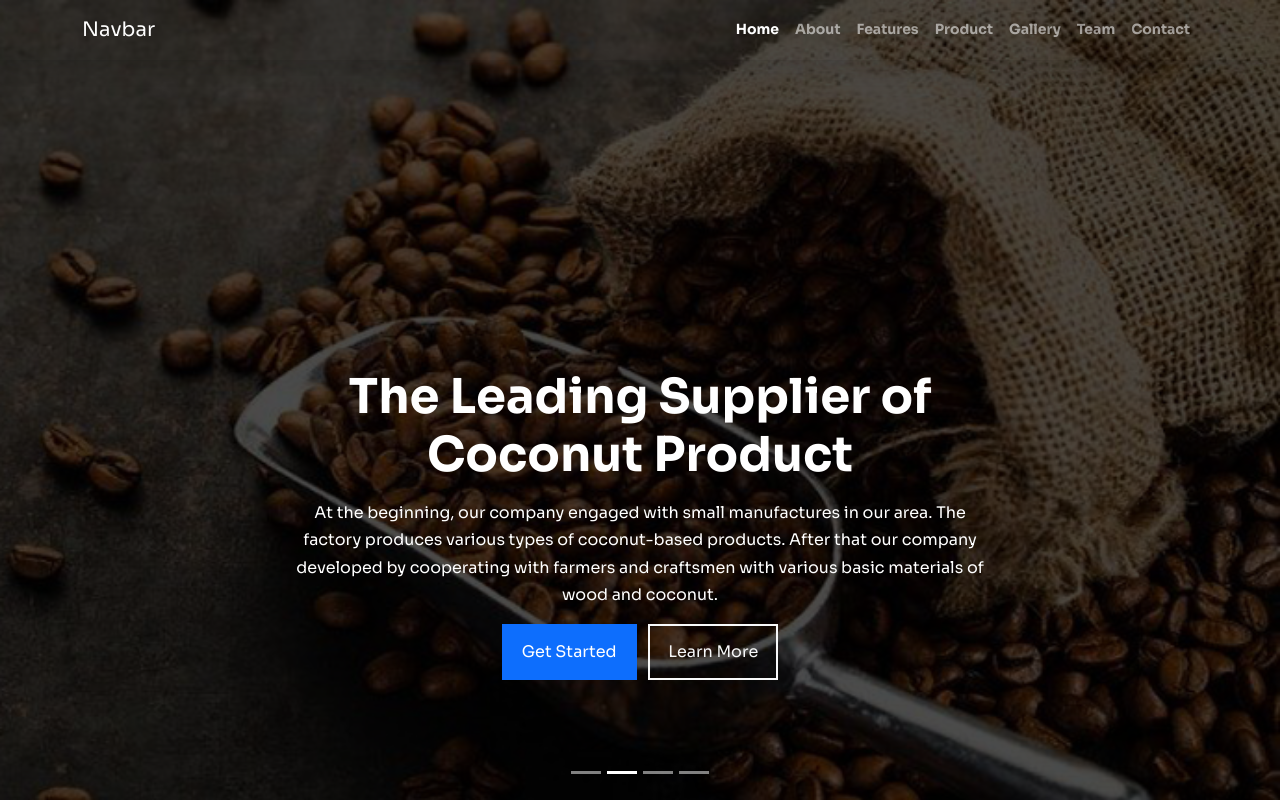
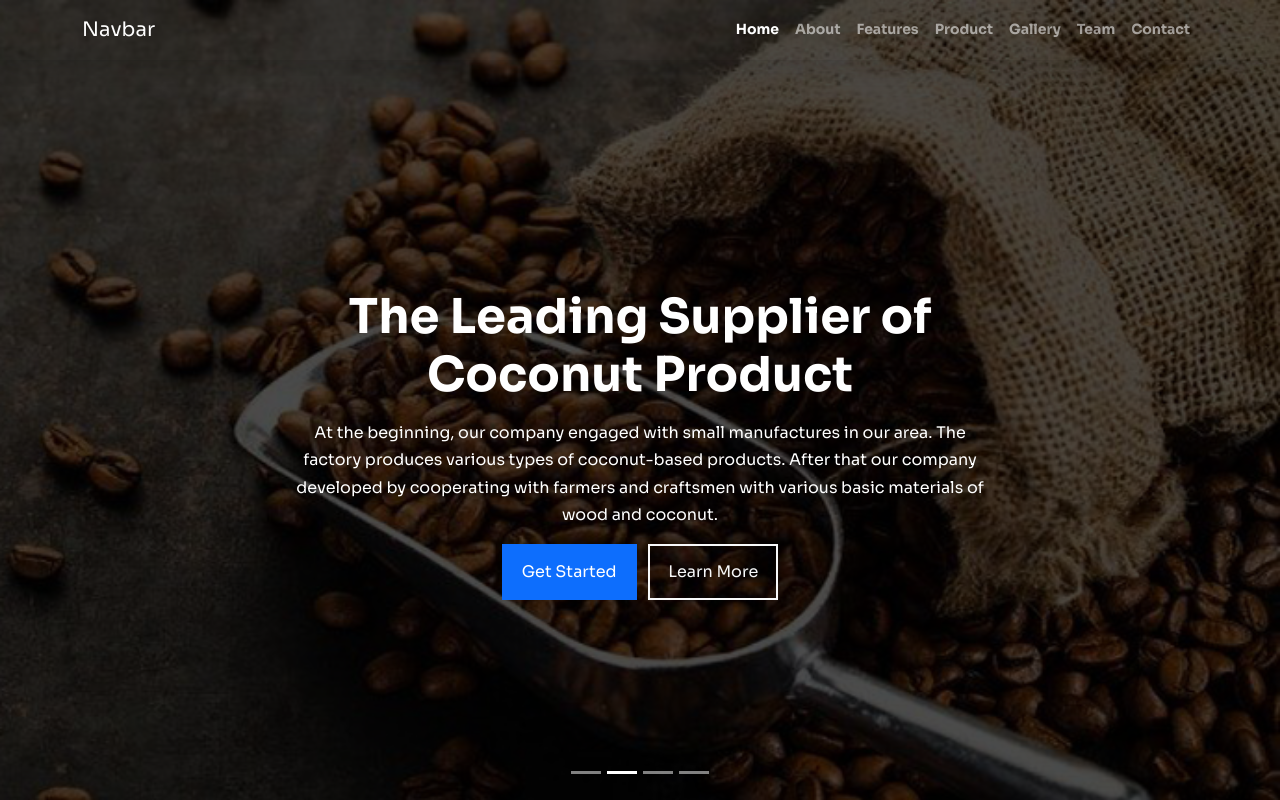
Before and after one commit to Panjipratama837/CP_Project, a plain HTML site: page index.html in a window 1280 px wide. Shown: the top 800 px of the page. Drawn offline with nearby package versions, Linux system fonts and the light colour scheme.

Commit message:
css only

```diff
--- a/css/style.css
+++ b/css/style.css
@@ -264,7 +264,7 @@ img {
     font-size: 3rem;
   }
   .carousel-caption {
-    bottom: 100px;
+    bottom: 180px;
     padding-left: 100px;
     padding-right: 100px;
   }
```
